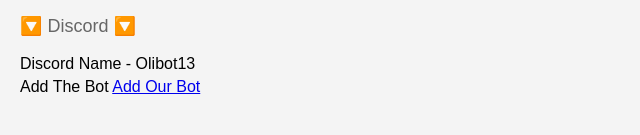
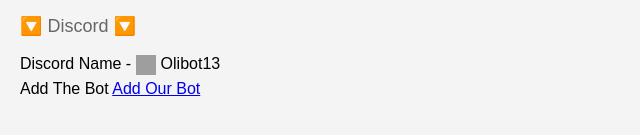
Before and after one commit to Olibot1107/Ojdaw1107.github.io, a plain HTML site: page index.html in a window 1280 px wide. Shown: the part 385-520 px from the top of the page, 0-640 px from the left. Drawn offline with Linux system fonts and the light colour scheme; grey boxes are pictures that could not be loaded.

Commit message:
Update index.html

```diff
--- a/index.html
+++ b/index.html
@@ -58,7 +58,7 @@
         </ul>
         <ul>
         <p>🔽 Discord 🔽</p>
-        <li>Discord Name - Olibot13</li>
+        <li>Discord Name - <img src="https://cdn3.emoji.gg/emojis/11140-owner.png" width="20" height="20" alt="Owner" style="vertical-align: middle; margin-right: 5px;">Olibot13</li>
         <li>Add The Bot <a href="https://discord.com/oauth2/authorize?client_id=1324547120660746351">Add Our Bot</a></li>
         </ul>
     </div>
```
